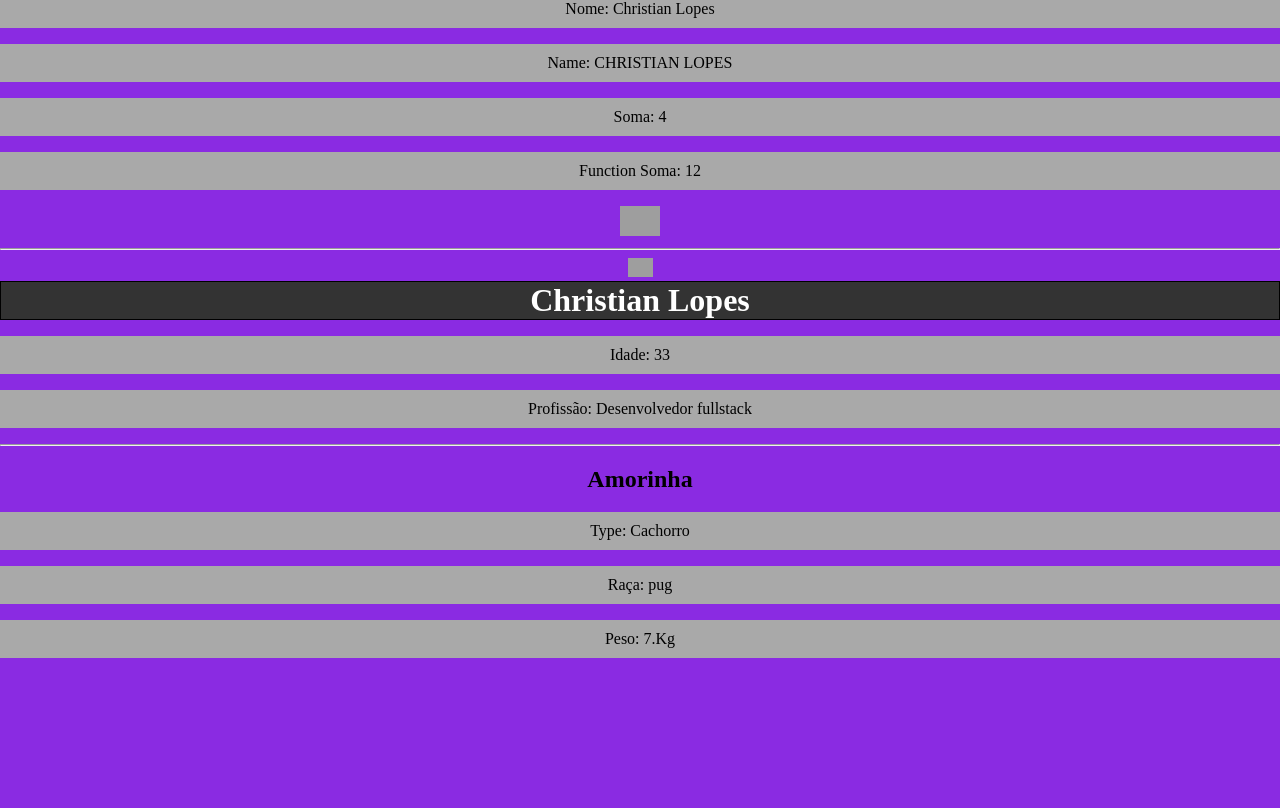
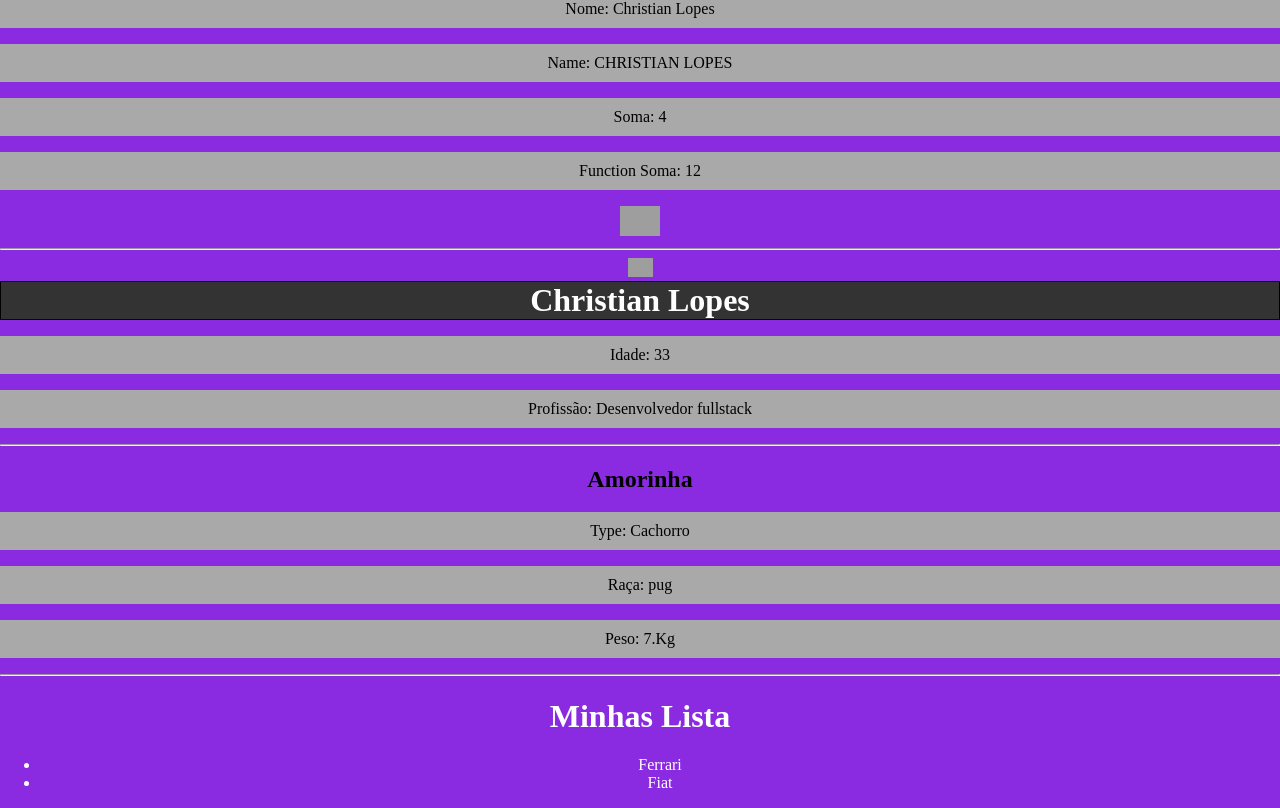
Before and after one commit to Christian-Lopes/projeto-front-end, a React (Create React App) app in the folder estudos-react/: page / in a window 1280 px wide. Shown: the part 237-1045 px from the top of the page. Before the commit the page ends 911 px from the top, so only its background shows below. Built offline with nearby package versions, Linux system fonts and the light colour scheme; grey boxes are pictures that could not be loaded.

Commit message:
Trabanhando com fragmentos

```diff
--- a/estudos-react/src/App.js
+++ b/estudos-react/src/App.js
@@ -2,7 +2,7 @@ import "./App.css";
 import HelloWorld from "./components/HelloWorld";
 import Pessoa from "./components/Pessoa";
 import Pet from "./components/Pet";
-
+import List from "./components/List";
 
 function App() {
   const name = "Christian Lopes";
@@ -39,6 +39,8 @@ function App() {
         raca="pug"
         peso="7"
       />
+      <hr></hr>
+      <List />
     </div>
   );
 }
--- /dev/null
+++ b/estudos-react/src/components/Item.js
@@ -0,0 +1,11 @@
+import styles from './Item.module.css';
+
+function Item({marca}){
+    return (
+        <>
+            <li className='Item'>{ marca }</li>
+        </>
+    )
+}
+
+export default Item;
--- /dev/null
+++ b/estudos-react/src/components/Item.module.css
@@ -0,0 +1,7 @@
+li {
+    color: white;
+}
+
+#Item {
+    width: 30px;
+}
--- /dev/null
+++ b/estudos-react/src/components/List.js
@@ -0,0 +1,14 @@
+import Item from "./Item";
+
+function List() {
+  return (
+    <>
+      <h1>Minhas Lista</h1>
+      <ul>
+        <Item marca="Ferrari" />
+        <Item marca="Fiat" />
+      </ul>
+    </>
+  );
+}
+export default List;
--- a/estudos-react/src/components/Titulo.js
+++ b/estudos-react/src/components/Titulo.js
@@ -3,7 +3,7 @@ import styles from './Frase.module.css';
 function Titulo(props) {
   return (
     <div className={ styles.fraseContainer }>
-      <h1 class={ styles.fraseContent }>{ props.titulo }</h1>
+      <h1 className={ styles.fraseContent }>{ props.titulo }</h1>
     </div>
   );
 }
```
